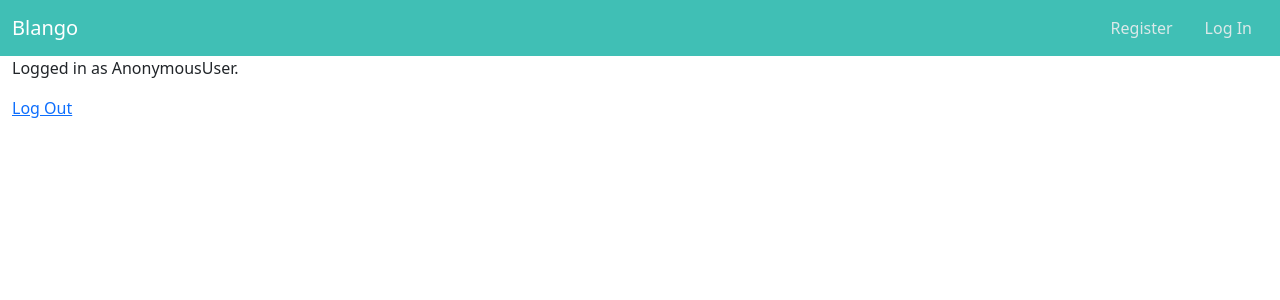
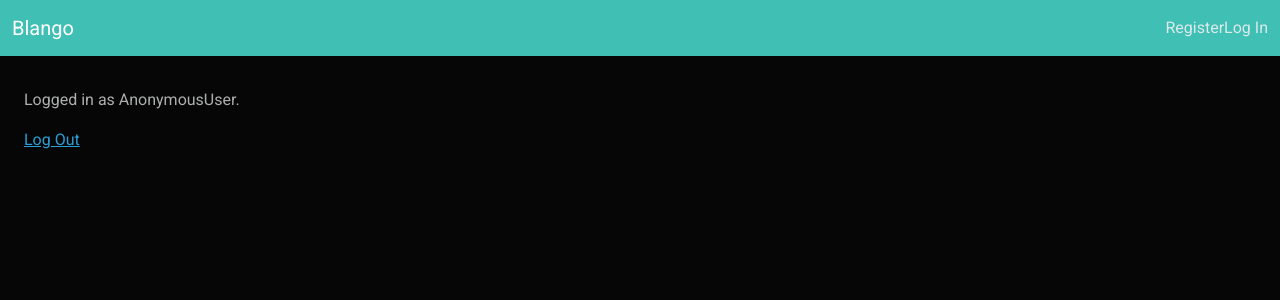
Before and after one commit to athenaweb629/django-advanced-blog-app, a Django app: template blango_auth/templates/blango_auth/profile.html in a window 1280 px wide. Shown: the top 300 px of the page. Run offline with Django 3.2, Linux system fonts and the light colour scheme; the template is opened without the code that fills it, so the values that code supplies are empty; parts of the project's set-up code (start-up, migrations or seed data) failed here and were passed over.

Commit message:
Minor updates to theme and forms

```diff
--- a/blog/api/urls.py
+++ b/blog/api/urls.py
@@ -8,8 +8,8 @@
     path("posts/<int:pk>", PostDetail.as_view(), name="api_post_detail"),
 ]
 
-urlpatterns = format_suffix_patterns(urlpatte
-# DRF login url
+urlpatterns = format_suffix_patterns(urlpatterns)
+# DRF Login URL
 urlpatterns += [
     path("auth/", include("rest_framework.urls")),
 ]
--- a/blog/templates/base.html
+++ b/blog/templates/base.html
@@ -3,9 +3,13 @@
   <head>
     <meta charset="utf-8">
     <meta name="viewport" content="width=device-width, initial-scale=1">
-    <link href="https://cdn.jsdelivr.net/npm/bootstrap@5.0.2/dist/css/bootstrap.min.css" rel="stylesheet" integrity="sha384-EVSTQN3/azprG1Anm3QDgpJLIm9Nao0Yz1ztcQTwFspd3yD65VohhpuuCOmLASjC" crossorigin="anonymous">
+    <link href="https://bootswatch.com/5/cyborg/bootstrap.min.css" rel="stylesheet" crossorigin="anonymous">
+    <!-- <link href="https://cdn.jsdelivr.net/npm/bootstrap@5.0.2/dist/css/bootstrap.min.css" rel="stylesheet" integrity="sha384-EVSTQN3/azprG1Anm3QDgpJLIm9Nao0Yz1ztcQTwFspd3yD65VohhpuuCOmLASjC" crossorigin="anonymous"> -->
     <title>{% block title %}Welcome to Blango{% endblock %}</title>
      <style>
+       form {
+         background-color: #212529 !important;
+       }
   </style>
   </head>
   <style>
@@ -31,7 +35,7 @@
         </div>
     </div>
   </nav>
-  <div class="container-fluid">
+  <div class="container-fluid mt-2 p-4">
     {% block content %}
 
     {% endblock %}
--- a/blog/templates/blog/index.html
+++ b/blog/templates/blog/index.html
@@ -3,7 +3,7 @@
 {% block content %}
     <h2>Blog Posts</h2>
     {% for post in posts %}
-    {% row "border-bottom" %}
+    {% row "border-bottom m-1 p-1" %}
         {% col %}
         <h3>{{ post.title }}</h3>
             {% include "blog/post-byline.html" %}
```
Also changed, not shown: db.sqlite3.
